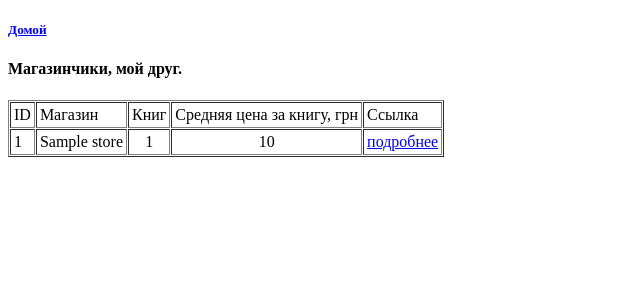
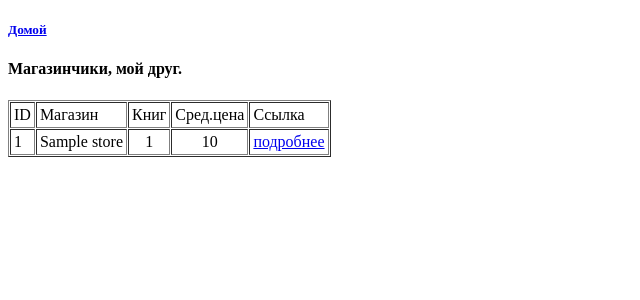
Before and after one commit to tov-bk-pavuk/ht_11_ant_agr, a Django app: page /stores/ in a window 1280 px wide. Shown: the top 300 px of the page, without its empty margins (0-640 px from the left). Run offline with Django 3.2, Linux system fonts and the light colour scheme; tables that the repository leaves empty hold one stand-in row (values such as "Sample post").

Commit message:
сделаны агрегации и аннотации

```diff
--- a/book_store/views.py
+++ b/book_store/views.py
@@ -1,5 +1,5 @@
+from django.db.models import Avg, Count, IntegerField
 from django.shortcuts import render
-from django.db.models import Avg, Count
 
 from .models import Author, Book, Publisher, Store
 
@@ -41,7 +41,8 @@ def publishers_detailed(request, pp):
 def stores(request):
     # .annotate(Avg(''))
     # <td align="center">{{ store.books.count  }}</td>
-    stores_query = Store.objects.prefetch_related('books').all().annotate(sred=Avg('books__price'))
+    stores_query = Store.objects.prefetch_related('books').\
+        all().annotate(sred=Avg('books__price', output_field=IntegerField()))
     return render(request, "book_store/stores.html",
                   context={'stores': stores_query})
 
--- a/templates/book_store/stores.html
+++ b/templates/book_store/stores.html
@@ -10,7 +10,7 @@
             <td>ID</td>
             <td>Магазин</td>
             <td>Книг</td>
-            <td>Средняя цена за книгу, грн </td>
+            <td>Сред.цена </td>
             <td>Ссылка</td>
 
         </tr>
@@ -19,7 +19,7 @@
                 <td>{{ store.id  }}</td>
                 <td>{{ store.name  }}</td>
                 <td align="center">{{ store.books.count  }}</td>
-                <td align="center">{{ store.sred  }}</td>
+                <td align="center">{{ store.sred }}</td>
                 <td><a href="{% url 'sto_det' pp=store.id %}">подробнее</a></td>
 
             </tr>
```
